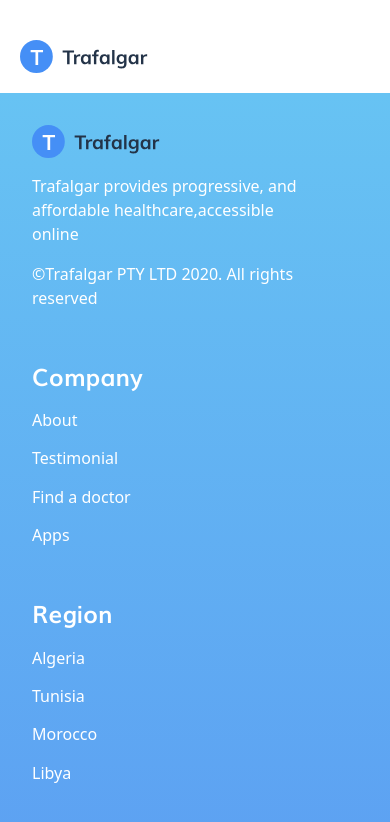
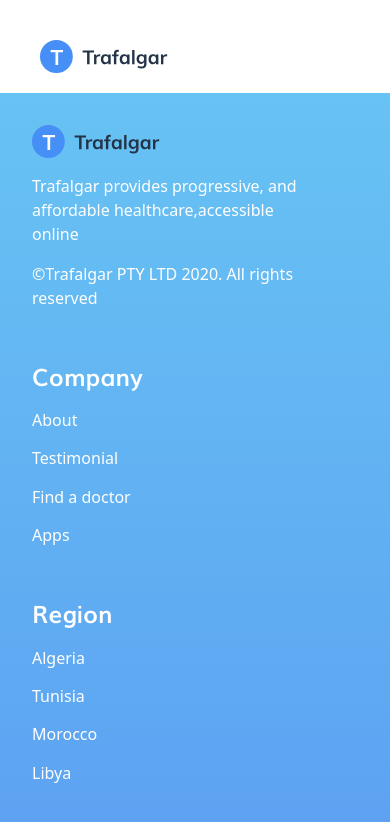
Before and after one commit to hennanedouaa/Trafalgar-landing-page, a React (Vite) app: page / in a window 390 px wide. Shown: the top 822 px of the page. Built offline with nearby package versions, Linux system fonts and the light colour scheme; what tailwindcss-aspect-ratio would draw is missing.

Commit message:
responsive logo size

```diff
--- a/src/Components/NavBar.jsx
+++ b/src/Components/NavBar.jsx
@@ -5,7 +5,7 @@
     return (
   <div className=" bg-white  m-0 p-0 sticky w-full">
     <div className="flex flex-nowrap max-w-full min-w-full p-5 mt-5 md:mt-10 items-center  md:justify-around">
-    <img className=" hover:scale-110 w-32 md:w-48 lg:w-64 xl:w-80" src={logo}></img>
+    <img className=" hover:scale-110 w-32 md:w-48 lg:w-64 xl:w-80 ml-5 md:" src={logo}></img>
      <ul className=" hidden md:flex gap-12 justify-evenly items-center" >
         <li><a className="text-gray-900 font-bold" href="">Home</a></li>
         <li><a href="">Find a doctor</a></li>
```
